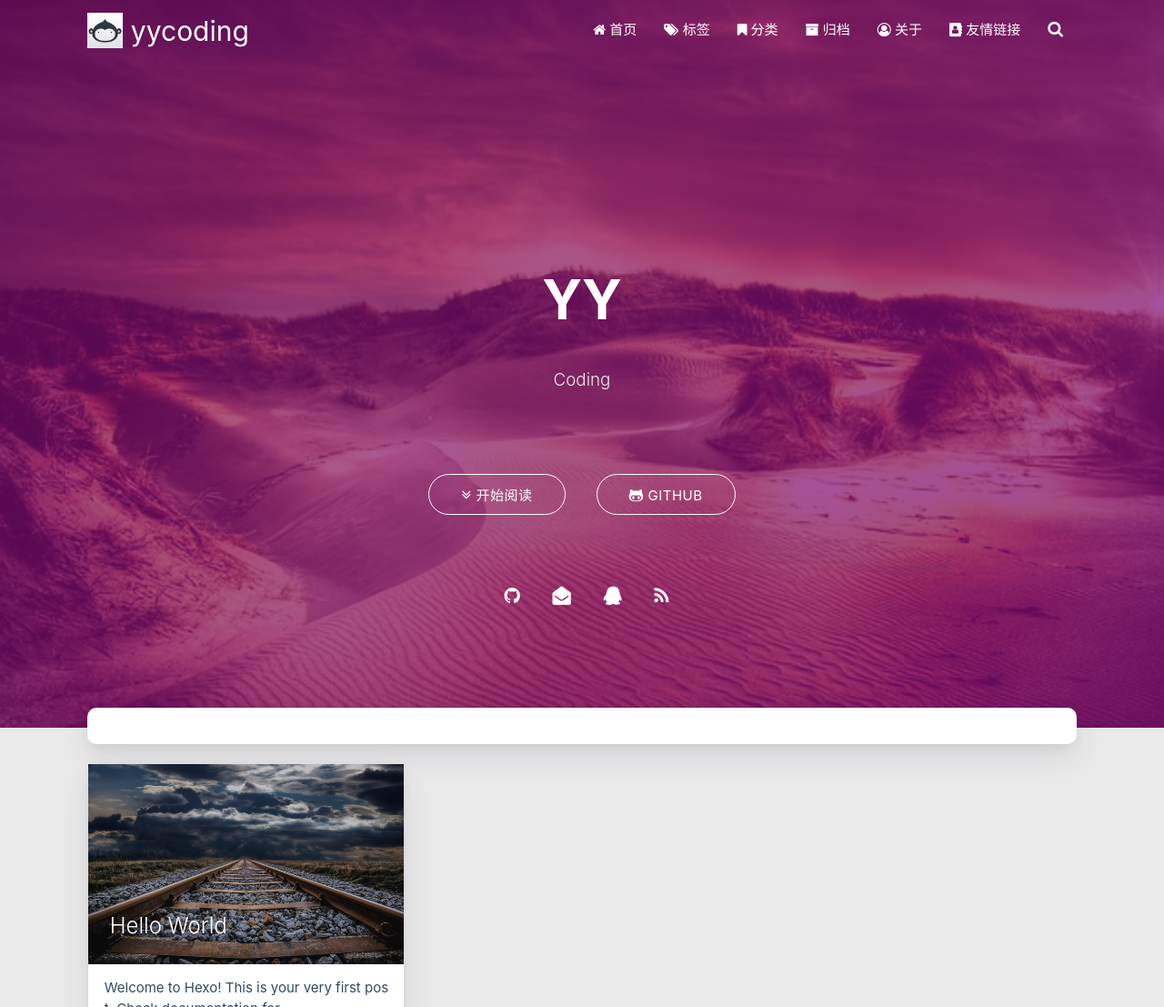
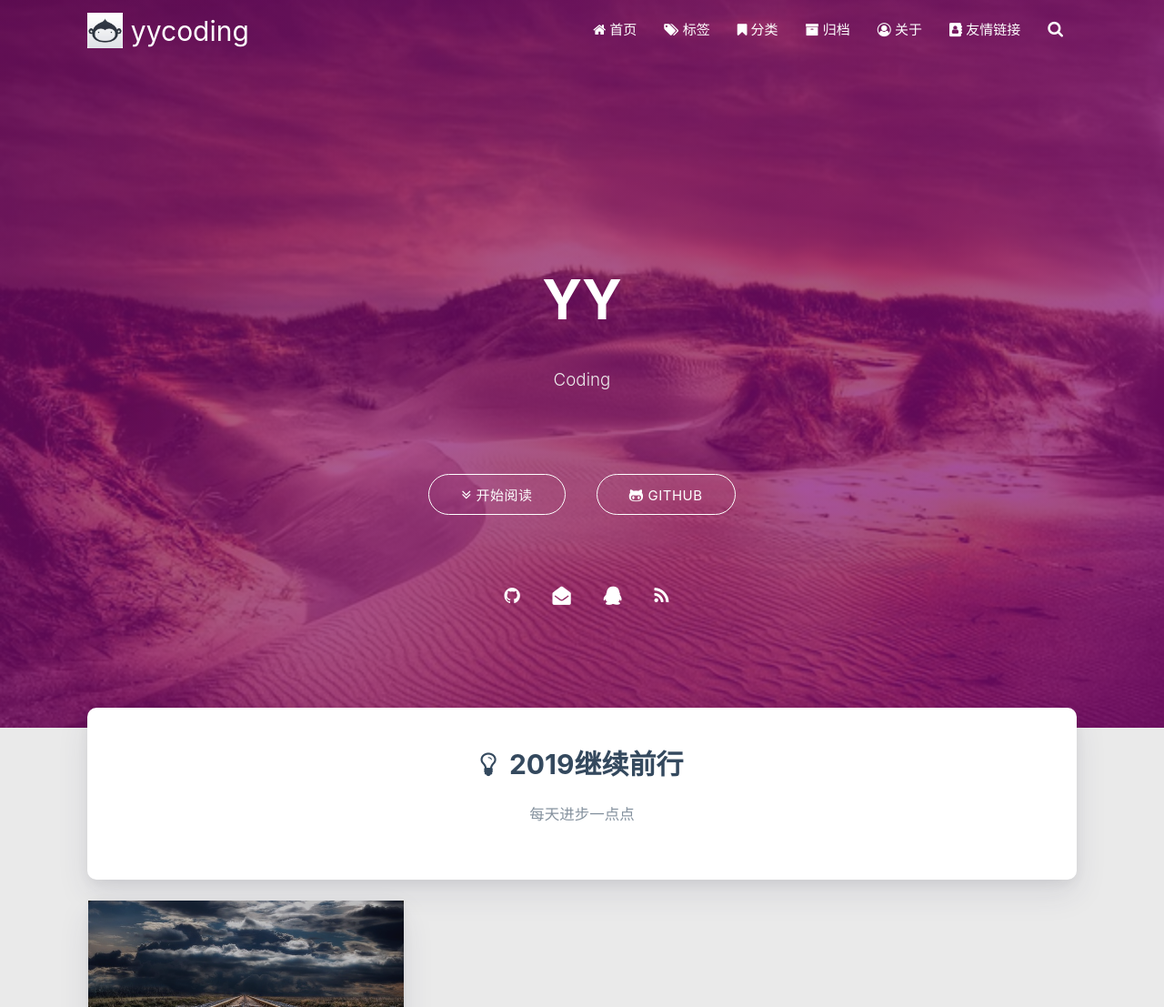
Before and after one commit to yycoding/yycoding.github.io, a plain HTML site: page index.html in a window 1280 px wide. Shown: the top 1107 px of the page at 91% size. Drawn offline with Linux system fonts and the light colour scheme; some packages are replaced by stand-ins of ours; no server answers; a script that the page names is missing; files whose address does not match are found by name.

Commit message:
Site updated: 2019-03-04 23:58:38

```diff
--- a/index.html
+++ b/index.html
@@ -415,6 +415,19 @@ $(function () {
             <div class="card">
                 <div class="card-content">
 
+                        <div class="dream">
+
+    <div class="title center-align">
+        <i class="fa fa-lightbulb-o"></i>&nbsp;&nbsp;2019继续前行
+    </div>
+
+    <div class="row">
+        <div class="col l8 offset-l2 m10 offset-m1 s10 offset-s1 center-align text">
+            每天进步一点点
+        </div>
+    </div>
+</div>
+
 
 
 
```
